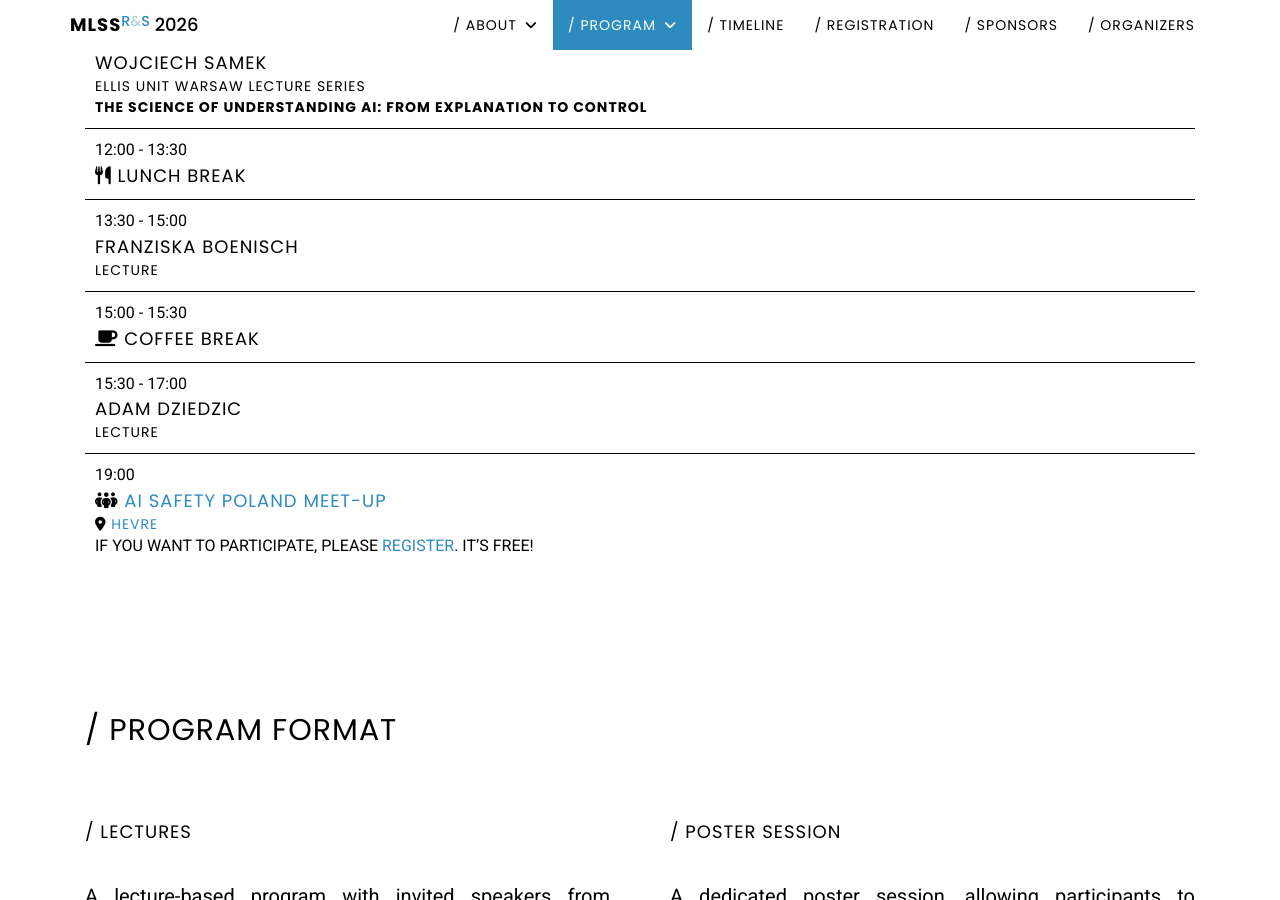
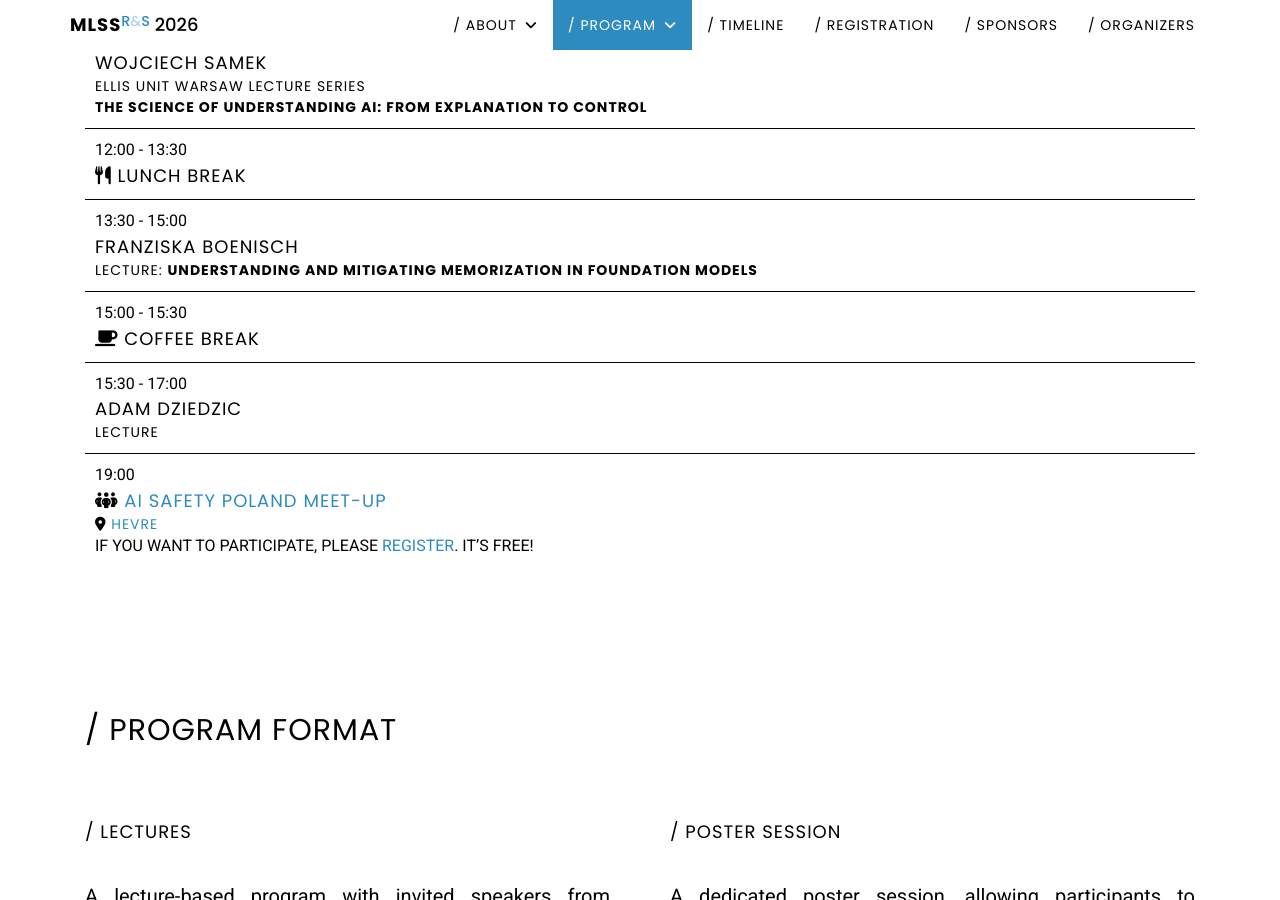
Before and after one commit to mlinpl/mlss2026.mlinpl.org, a Jekyll site: the page built from pages/index.html, in a window 1280 px wide and 900 px high, scrolled down 4310 px. Built offline with Jekyll 4.4.1, drawn with Linux system fonts in a browser that asks for light colours.

Commit message:
Add one talk title

```diff
--- a/_data/mlss-agenda-slider.yml
+++ b/_data/mlss-agenda-slider.yml
@@ -31,7 +31,7 @@
           time: 12:00 - 13:30
     - events:
         - title: Franziska Boenisch
-          subtitle: Lecture
+          subtitle: "Lecture: <strong>Understanding and Mitigating Memorization in Foundation Models</strong>"
           element-class: col-lg-12
           time: 13:30 - 15:00
     - events:
```
